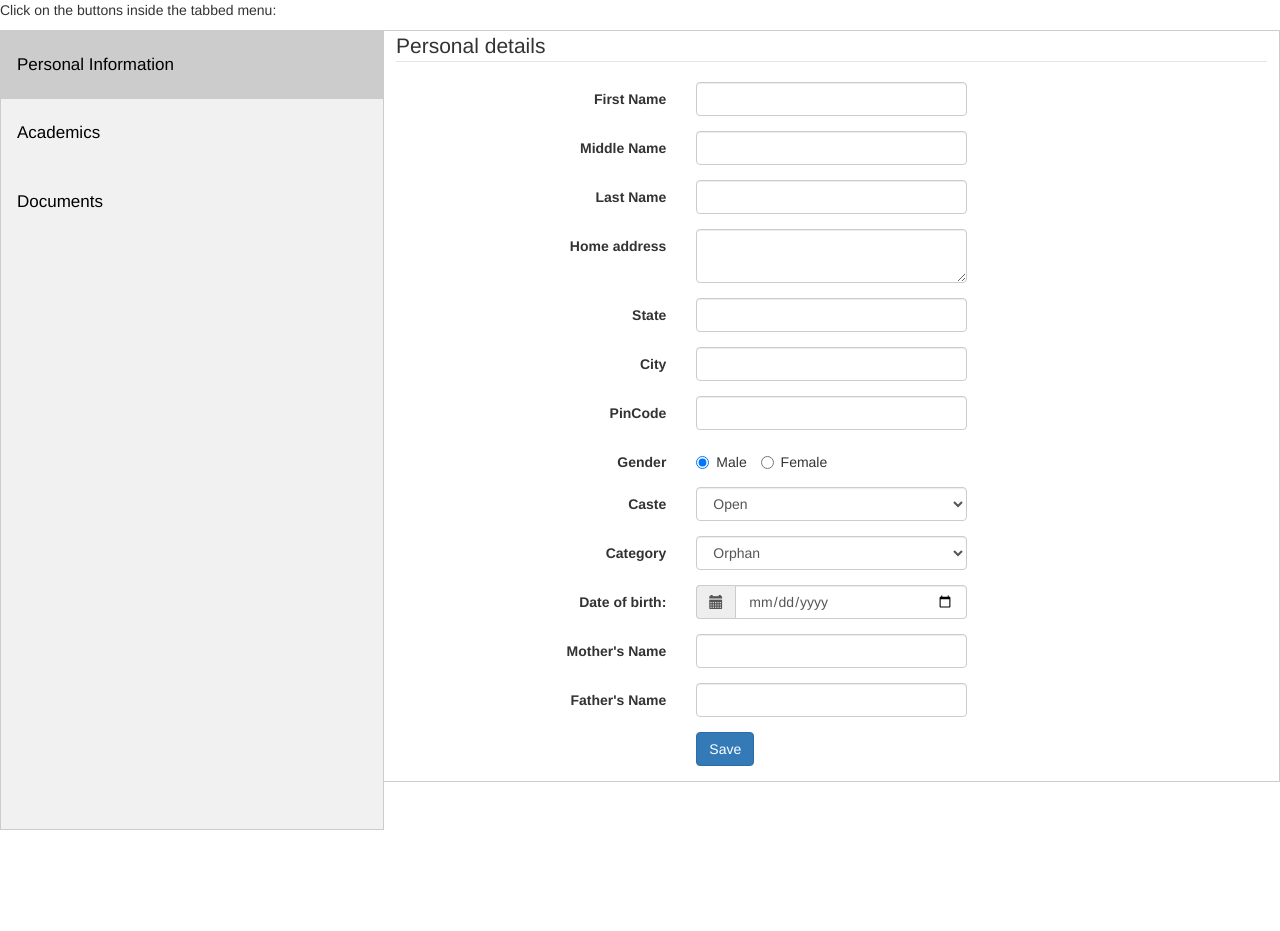
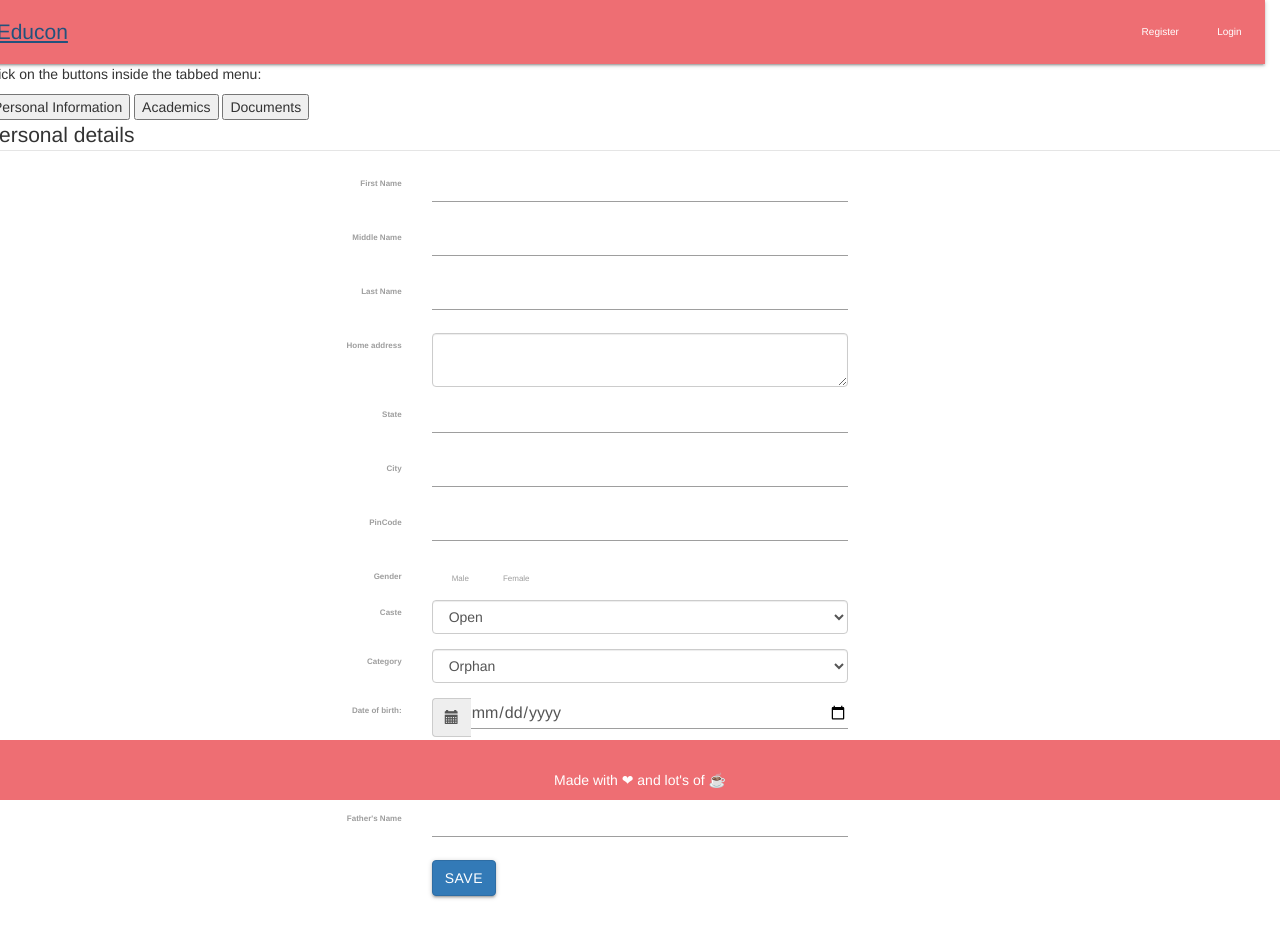
Before and after one commit to Mumbai18/team-9, a PHP site: page /student_profile.php in a window 1280 px wide. Before the commit the page ends 830 px from the top, so only its background shows below. Run offline with PHP 8.4, Linux system fonts and the light colour scheme; some libraries are stand-ins or nearby versions.

Commit message:
Major
Major changes

```diff
--- a/connect.php
+++ b/connect.php
@@ -1,7 +1,4 @@
 <?php
 $connect_error='Sorry';
-//print_r(PDO::getAvailableDrivers());
-//mysql_connect('localhost','root','root') or die($connect_error) ;
-//mysql_select_db('try')or die($connect_error) ;
-$con=mysqli_connect("localhost","root","root","Placement")or die($connect_error);
+$con=mysqli_connect("localhost","root","root","educon")or die($connect_error);
  ?>
--- /dev/null
+++ b/footer.php
@@ -0,0 +1,10 @@
+<footer class="page-footer">
+        <div class="container">
+            <p>
+                <center>Made with &#10084; and lot's of &#x2615;</center>
+            </p>
+        </div>
+    </footer>
+</body>
+
+</html>
--- /dev/null
+++ b/header.php
@@ -0,0 +1,52 @@
+<?php
+include_once 'init.php';
+?>
+<!DOCTYPE html>
+<html>
+
+<head>
+    <title>Educon</title>
+    <script src="https://ajax.googleapis.com/ajax/libs/jquery/3.1.1/jquery.min.js"></script>
+    <link href="https://fonts.googleapis.com/icon?family=Material+Icons" rel="stylesheet">
+    <script src="https://cdnjs.cloudflare.com/ajax/libs/materialize/1.0.0-rc.2/js/materialize.min.js"></script>
+    <link href = "https://cdnjs.cloudflare.com/ajax/libs/materialize/1.0.0-rc.2/css/materialize.min.css"
+        rel = "stylesheet">
+        <link href="//maxcdn.bootstrapcdn.com/bootstrap/3.3.0/css/bootstrap.min.css" rel="stylesheet" id="bootstrap-css">
+<script src="//maxcdn.bootstrapcdn.com/bootstrap/3.3.0/js/bootstrap.min.js"></script>
+<script src="//code.jquery.com/jquery-1.11.1.min.js"></script>
+    <script src="static/js/index.js"></script>
+    <style>
+        .parallax-container {
+            height: 500px;
+        }
+        .page-footer {
+           position:fixed;
+           left: 0;
+           bottom: 0;
+           width: 100%;
+        }
+    </style>
+</head>
+
+<body>
+    <div class="row">
+
+        <div class="navbar-fixed">
+            <nav>
+                <div class="nav-wrapper"><a class="brand-logo" href="/">&nbsp;&nbsp;Educon</a>
+                    <ul class="right hide-on-med-and-down">
+                      <?php
+                       if(logged_in()===true)
+                        {
+                            echo '<li><a href="logout.php">Logout &nbsp;&nbsp;</a></li>';
+                        }
+                        else
+                        {
+                       echo '<li><a href="student_register.php">Register &nbsp;&nbsp;</a></li>
+                        <li><a href="login.php">Login &nbsp;&nbsp;</a></li>';
+                        }
+                    ?>
+                    </ul>
+                </div>
+            </nav>
+        </div>
--- a/init.php
+++ b/init.php
@@ -3,12 +3,11 @@
 error_reporting(0);
 
 require 'connect.php';
-require 'general.php';
 require 'users.php';
 
 if (logged_in()===true) {
-	$session_user_id=$_SESSION['u_id'];
-	$user_data=user_data($session_user_id,'Username');
+	$session_user_id=$_SESSION['id'];
+	$user_data=user_data($session_user_id,'email');
 	//$cart_data=cart_data($session_user_id,'bid','bname','bprice');
 	//echo $user_data['type'];
 }
--- a/logout.php
+++ b/logout.php
@@ -1,6 +1,6 @@
 <?php
 session_start();
 session_destroy();
-header('Location: log.php')
+header('Location: index.php')
 
  ?>
--- a/student_profile.php
+++ b/student_profile.php
@@ -1,57 +1,6 @@
-<!DOCTYPE html>
-<html>
-<head>
-<meta name="viewport" content="width=device-width, initial-scale=1">
-<style>
-* {box-sizing: border-box}
-body {font-family: "Lato", sans-serif;}
-
-/* Style the tab */
-.tab {
-    float: left;
-    border: 1px solid #ccc;
-    background-color: #f1f1f1;
-    width: 30%;
-    height:800px;
-}
-
-/* Style the buttons inside the tab */
-.tab button {
-    display: block;
-    background-color: inherit;
-    color: black;
-    padding: 22px 16px;
-    width: 100%;
-    border: none;
-    outline: none;
-    text-align: left;
-    cursor: pointer;
-    transition: 0.3s;
-    font-size: 17px;
-}
-
-/* Change background color of buttons on hover */
-.tab button:hover {
-    background-color: #ddd;
-}
-
-/* Create an active/current "tab button" class */
-.tab button.active {
-    background-color: #ccc;
-}
-
-/* Style the tab content */
-.tabcontent {
-    float: left;
-    padding: 0px 12px;
-    border: 1px solid #ccc;
-    width: 70%;
-    border-left: none;
-    height: 100%;
-}
-</style>
-</head>
-<body>
+<?php
+include_once 'header.php';
+?>
 
 <p>Click on the buttons inside the tabbed menu:</p>
 
@@ -482,6 +431,6 @@
 // Get the element with id="defaultOpen" and click on it
 document.getElementById("defaultOpen").click();
 </script>
-
-</body>
-</html>
+<?php
+include_once 'footer.php';
+?>
```
Also changed, not shown: action_page.php (+2 -6 lines), index.php (+6 -39 lines), log.php (+9 -17 lines), log1.php (deleted, +0 -53 lines), login.php (+7 -58 lines), student_register.php (+17 -45 lines).
